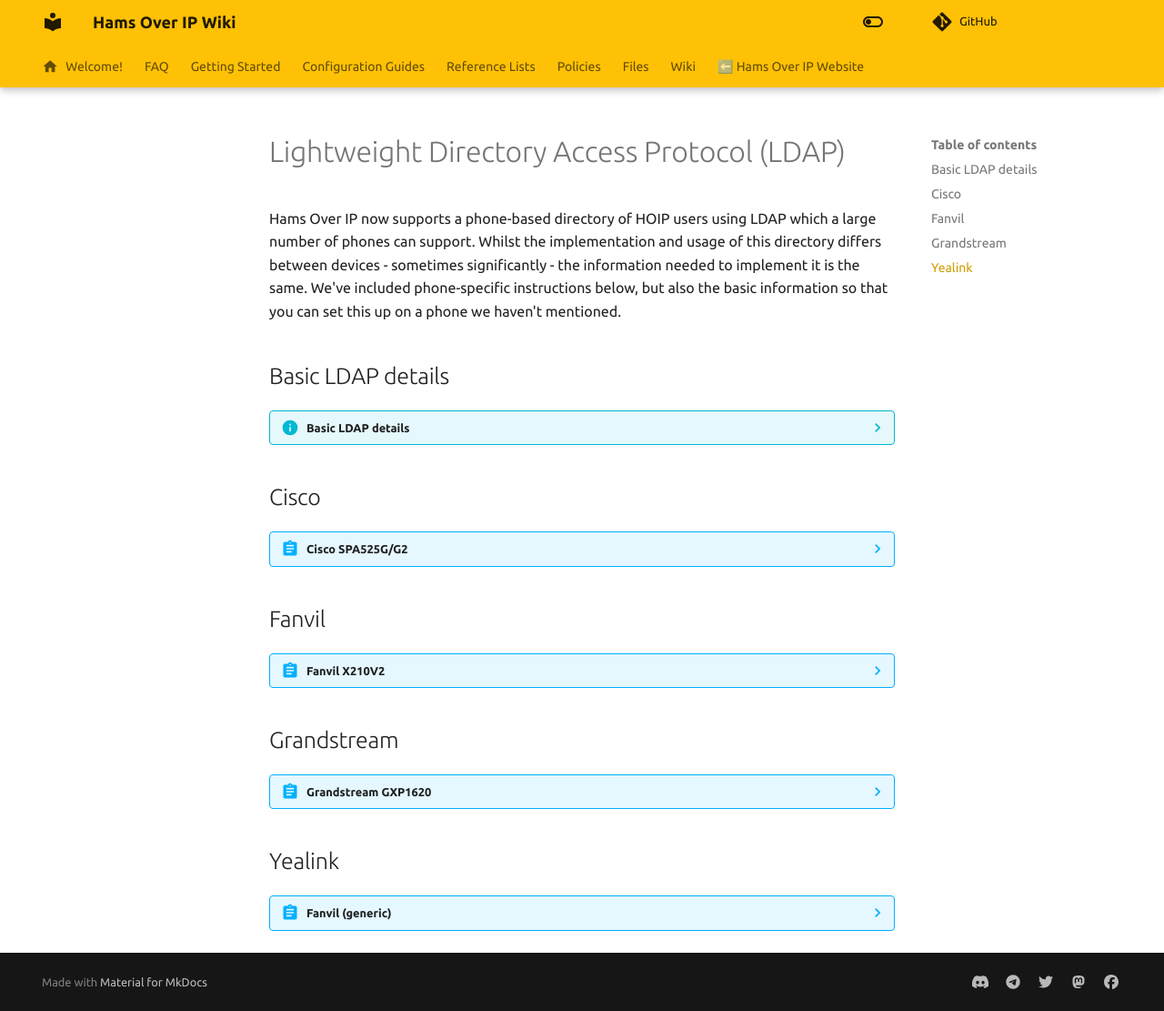
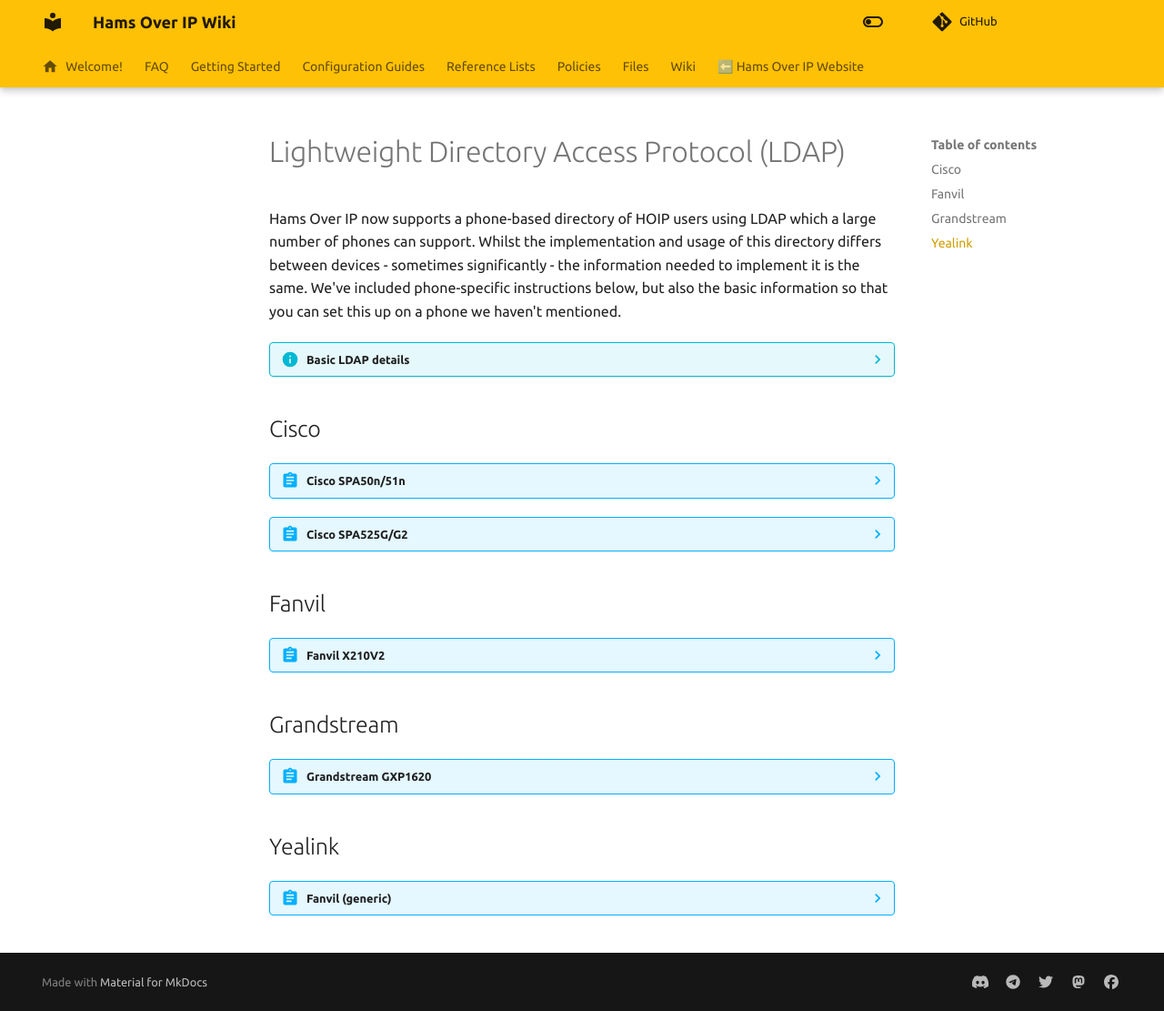
Before and after one commit to hamsoverip/wiki, an MkDocs documentation site: the page built from docs/guides/features/ldap.md, in a window 1280 px wide and 1111 px high. Shown: the whole window at 91% size. Built offline with MkDocs 1.6.1 and Material for MkDocs 9.7.7, drawn with Linux system fonts in a browser that asks for light colours; comment, search, counter and statistics services are not loaded; some of the changed lines change nothing that is shown.

Commit message:
Added Cisco SPA50n/51n devices to the LDAP page.

````diff
--- a/docs/guides/features/ldap.md
+++ b/docs/guides/features/ldap.md
@@ -1,8 +1,6 @@
 # Lightweight Directory Access Protocol (LDAP)
 
 Hams Over IP now supports a phone-based directory of HOIP users using LDAP which a large number of phones can support.  Whilst the implementation and usage of this directory differs between devices - sometimes significantly - the information needed to implement it is the same.  We've included phone-specific instructions below, but also the basic information so that you can set this up on a phone we haven't mentioned.
-
-## Basic LDAP details
 
 ??? info "Basic LDAP details"
 
@@ -37,6 +35,34 @@
     ```
 
 ## Cisco
+
+??? abstract "Cisco SPA50n/51n"
+
+    **Instructions**
+
+    For the Cisco 50n and 51n phones, the following steps apply for setting up the LDAP on Hams Over IP.
+
+    1. Log in to the dashboard of your phone by using the phone's IP address.
+    2. Click on **Admin**, then on **Advanced**.
+    3. Once on **Advanced**, click the **Phone** option.
+    4. When in the **Phone** option, scroll down to **LDAP Corporate Directory Search**.
+    5. Enter the following as shown here:
+
+        - **LDAP Dir Enable** select Yes
+        - **LDAP Server** is `ldap.hamsoverip.com`
+        - In **LDAP Search Base**, enter the following: `ou=people,dc=hamsoverip,dc=com`
+        - In **LDAP Display Atts**, enter: `a=sn,a=cn,t=p;a=telephoneNumber`
+        - In **LDAP Last Name Filter**, enter: `cn:(cn=$VALUE*)`
+        - Under **LDAP Corp Dir Name**, enter `HOIP`
+        - Under **LDAP Auth Method**, pick Simple
+        - Under **LDAP First Name Filter** is: `cn`
+
+    6. After entering all the information as shown here, click on [Submit All Changes].
+    7. That's it, you are done.
+
+    ![Image of a Cisco SPA504 web interface, showing LDAP settings](./images/ldap-cisco-504g.png "Image of a Cisco SPA504 web interface, showing LDAP settings")
+
+    !!! note "Last updated 2025-07-24 Mike KF4BOG"
 
 ??? abstract "Cisco SPA525G/G2"
 
@@ -175,7 +201,7 @@
     ```text
     LDAP LABEL:                     HOIP
     LDAP NAME FILTER:               (|(cn=%)(sn=%))
-    LDAP NUMBER FILTER:              (|(telephoneNumber=%)
+    LDAP NUMBER FILTER:             (|(telephoneNumber=%))
     LDAP TLS MODE:                  LDAP
     SERVER ADDRESS:                 207.246.98.219
     PORT:                           389
@@ -194,7 +220,7 @@
 
     **How to configure LDAP directory on Yaelink phone**
 
-    1. Log into phone with IP ADDRESS and clicjk on DIRECTORY TAB.
+    1. Log into phone with IP ADDRESS and click on DIRECTORY TAB.
     2. Click on LDAP on left siide then select ENABLED from DROP DOWN of ENABLE LDAP.
     3. Fill in and select parameters from above list where appropriate.
     4. Click on CONFIRM.
````
Also changed, not shown: docs/guides/features/images/ldap-cisco-504g.png (added).
